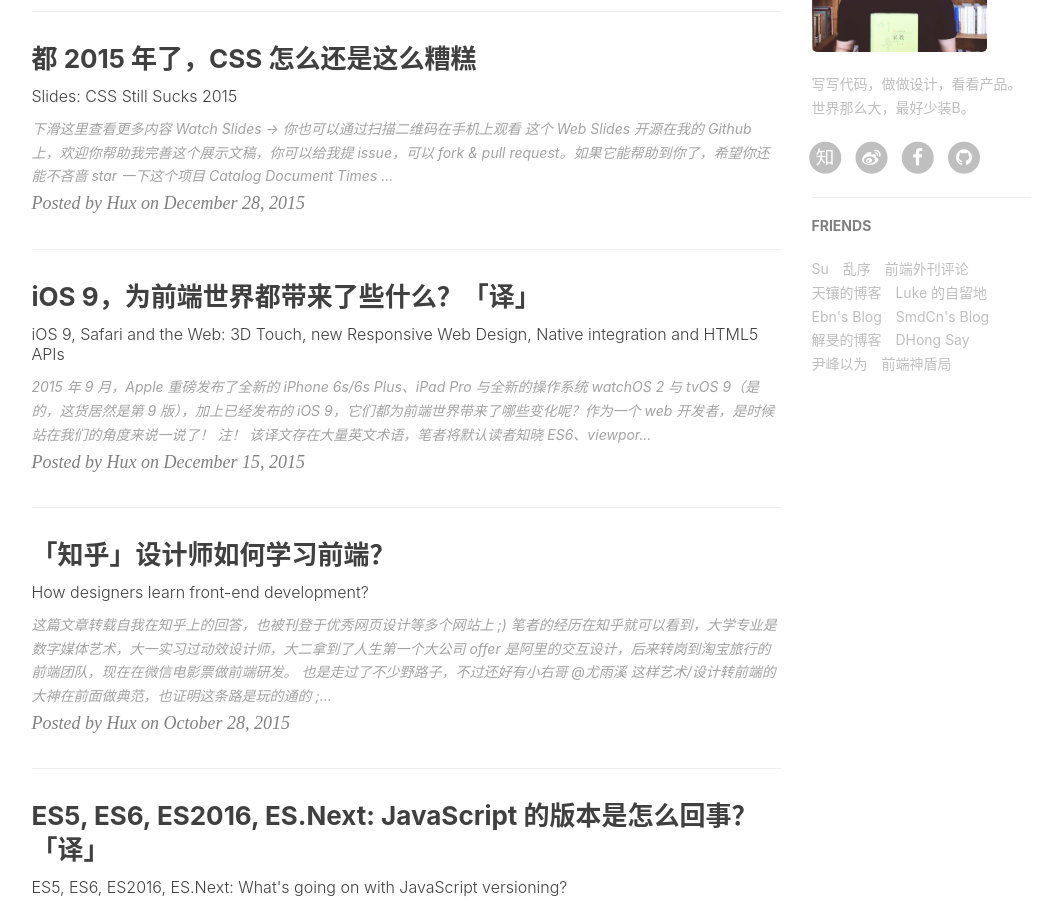
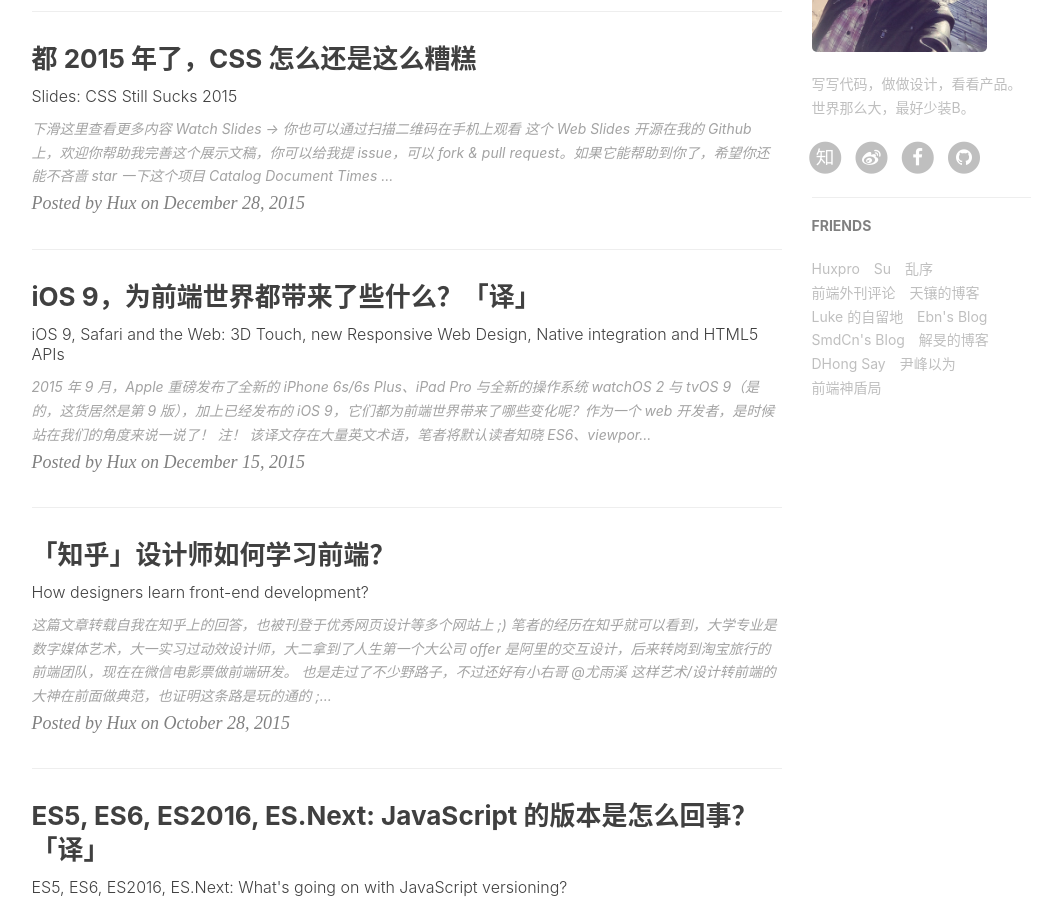
Before and after one commit to theowu/theowu.github.io, a Jekyll site: the page built from index.html, in a window 1280 px wide and 900 px high, scrolled down 877 px. Shown: the whole window, without its empty margins (136-1179 px from the left). Built offline with Jekyll 4.4.1, drawn with Linux system fonts in a browser that asks for light colours; nearby versions of some CDN libraries; the list of posts is cut into pages by our own code; comment, search, counter and statistics services are not loaded.

Commit message:
update sidebar avatar
delete useless attach files

```diff
--- a/_config.yml
+++ b/_config.yml
@@ -15,7 +15,7 @@
 weibo_username:     1919490675
 zhihu_username:     theowu
 github_username:    theowu
-#twitter_username:  huxpro
+#twitter_username:  kermitiradennis
 facebook_username:  theo.wu.3
 # linkedin_username:  firstname-lastname-idxxxx
 
@@ -70,7 +70,7 @@
 # Sidebar settings
 sidebar: true                           # whether or not using Sidebar.
 sidebar-about-description: "写写代码，做做设计，看看产品。世界那么大，最好少装B。"
-sidebar-avatar: /img/avatar-hux.jpg      # use absolute URL, seeing it's used in both `/` and `/about/`
+sidebar-avatar: /img/avatar-theo.jpg      # use absolute URL, seeing it's used in both `/` and `/about/`
 
 
 
@@ -83,6 +83,9 @@
 # Friends
 friends: [
     {
+        title: "Huxpro",
+        href: "http://huxpro.me/"
+    },{
         title: "Su",
         href: "http://su.gallery/"
     },{
```
Also changed, not shown: img/avatar-ship-theo.jpg (added), img/avatar-theo.jpg (added), 7 other files.
